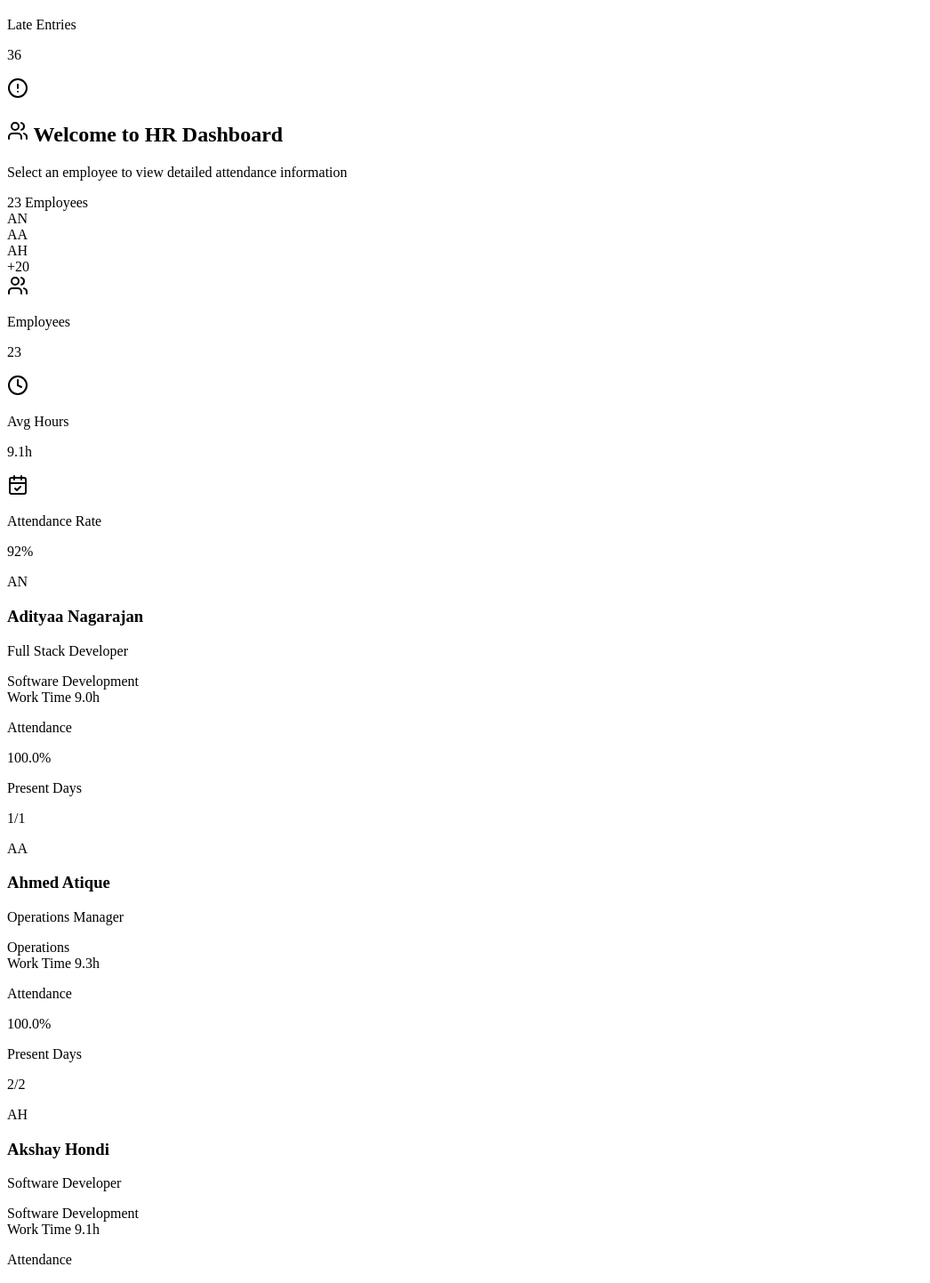
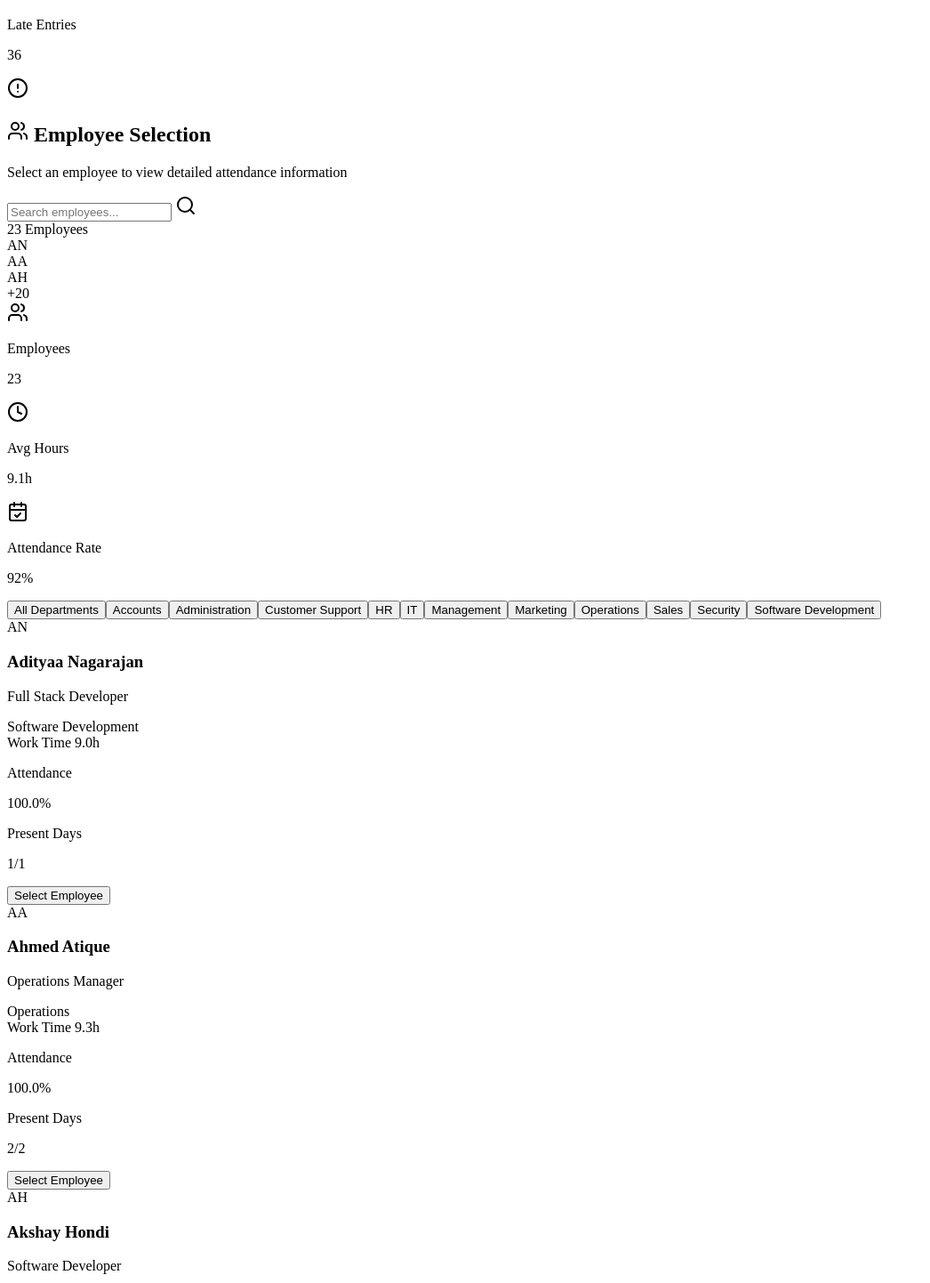
Before and after one commit to balatechn/zoho-people-dashboard, a SvelteKit app: page /attendance in a window 1280 px wide. Shown: the part 1363-2805 px from the top of the page at 89% size, without its empty margins (0-1046 px from the left). Built offline with nearby package versions, Linux system fonts and the light colour scheme.

Commit message:
Add employee selection feature to attendance page

```diff
--- a/src/routes/attendance/+page.svelte
+++ b/src/routes/attendance/+page.svelte
@@ -443,7 +443,13 @@
     };
   }
 
-  // Get unique employees list
+  // Employee search and filtering
+  let employeeSearchTerm = '';
+  let selectedDepartment = 'All Departments';
+  let currentPage = 1;
+  let employeesPerPage = 8;
+
+  // Get unique employees list with search and filtering
   $: uniqueEmployees = (() => {
     const employees = new Map();
     attendanceData.forEach(record => {
@@ -454,7 +460,46 @@
         });
       }
     });
-    return Array.from(employees.values()).sort((a, b) => a.employeeName.localeCompare(b.employeeName));
+
+    let filtered = Array.from(employees.values());
+
+    // Apply search term if present
+    if (employeeSearchTerm) {
+      filtered = filtered.filter(emp =>
+        emp.employeeName.toLowerCase().includes(employeeSearchTerm.toLowerCase()) ||
+        emp.employeeId.toLowerCase().includes(employeeSearchTerm.toLowerCase())
+      );
+    }
+
+    // Apply department filter if not "All Departments"
+    if (selectedDepartment !== 'All Departments') {
+      filtered = filtered.filter(emp => emp.department === selectedDepartment);
+    }
+
+    return filtered.sort((a, b) => a.employeeName.localeCompare(b.employeeName));
+  })();
+
+  // Pagination calculations
+  $: totalPages = Math.ceil(uniqueEmployees.length / employeesPerPage);
+  $: paginatedEmployees = uniqueEmployees.slice(
+    (currentPage - 1) * employeesPerPage,
+    currentPage * employeesPerPage
+  );
+
+  // Handle page navigation
+  function goToPage(page) {
+    if (page >= 1 && page <= totalPages) {
+      currentPage = page;
+    }
+  }
+
+  // Department list for filtering
+  $: uniqueDepartments = (() => {
+    const departments = new Set();
+    attendanceData.forEach(record => {
+      departments.add(record.department);
+    });
+    return ['All Departments', ...Array.from(departments).sort()];
   })();
 </script>
 
@@ -725,11 +770,20 @@
             <div>
               <h2 class="text-xl font-semibold text-zinc-900 flex items-center gap-2">
                 <Users class="h-5 w-5 text-gold-600" />
-                Welcome to HR Dashboard
+                Employee Selection
               </h2>
               <p class="text-sm text-zinc-600 mt-1">Select an employee to view detailed attendance information</p>
             </div>
             <div class="flex gap-2">
+              <div class="relative">
+                <input
+                  type="text"
+                  bind:value={employeeSearchTerm}
+                  placeholder="Search employees..."
+                  class="pl-10 pr-4 py-2 border border-gold-200 rounded-lg focus:ring-2 focus:ring-gold-500 focus:border-transparent"
+                />
+                <Search class="absolute left-3 top-1/2 transform -translate-y-1/2 text-gold-500 w-4 h-4" />
+              </div>
               <div class="flex items-center rounded-full bg-white px-3 py-1 border border-gray-200 shadow-sm">
                 <span class="text-xs font-medium text-zinc-800 mr-2">
                   <span class="text-gold-600">{uniqueEmployees.length}</span> Employees
@@ -787,9 +841,21 @@
             </div>
           </div>
 
+          <!-- Department Filter Bar -->
+          <div class="flex items-center space-x-2 mb-6 overflow-x-auto pb-2">
+            {#each uniqueDepartments as department}
+              <button
+                class="px-4 py-2 rounded-full text-sm font-medium transition-colors {selectedDepartment === department ? 'bg-gold-500 text-white' : 'bg-white border border-gold-200 text-gold-700 hover:bg-gold-50'}"
+                on:click={() => { selectedDepartment = department; currentPage = 1; }}
+              >
+                {department}
+              </button>
+            {/each}
+          </div>
+
           <!-- Employee Cards - Modern Crextio Style -->
           <div class="grid grid-cols-1 md:grid-cols-2 lg:grid-cols-3 xl:grid-cols-4 gap-5">
-            {#each uniqueEmployees as employee}
+            {#each paginatedEmployees as employee}
               <div
                 class="group relative bg-white rounded-xl p-5 shadow-sm hover:shadow-md hover:border-amber-300 transition-all duration-300 cursor-pointer border border-gray-100"
                 on:click={() => selectEmployee({...employee, stats: getEmployeeStats(employee.employeeId)})}
@@ -837,10 +903,67 @@
                   </div>
                 </div>
 
+                <!-- Select Button -->
+                <button
+                  class="w-full mt-4 px-4 py-2 bg-gold-50 hover:bg-gold-100 text-gold-700 rounded-lg text-sm font-medium border border-gold-200 transition-colors"
+                  on:click={() => selectEmployee({...employee, stats: getEmployeeStats(employee.employeeId)})}
+                >
+                  Select Employee
+                </button>
+
                 <!-- Hover Indicator -->
                 <div class="absolute -right-1 top-1/2 -translate-y-1/2 bg-gold-500 w-1 h-0 group-hover:h-12 transition-all rounded-l-full"></div>
               </div>
             {/each}
+
+            {#if paginatedEmployees.length === 0}
+              <div class="col-span-full p-8 text-center">
+                <Users class="h-12 w-12 text-gold-300 mx-auto mb-3" />
+                <p class="text-lg text-zinc-600">No employees found</p>
+                <p class="text-sm text-zinc-500 mt-1">Try adjusting your search or filters</p>
+              </div>
+            {/if}
+          </div>
+
+          <!-- Pagination -->
+          {#if totalPages > 1}
+            <div class="flex justify-center mt-6">
+              <div class="inline-flex items-center rounded-md shadow-sm">
+                <button
+                  on:click={() => goToPage(currentPage - 1)}
+                  disabled={currentPage === 1}
+                  class="px-3 py-1 rounded-l-md border border-gold-200 text-gold-600 bg-white hover:bg-gold-50 disabled:opacity-50 disabled:cursor-not-allowed"
+                >
+                  Previous
+                </button>
+
+                {#each Array(totalPages).fill().map((_, i) => i + 1) as page}
+                  {#if page === 1 || page === totalPages || (page >= currentPage - 1 && page <= currentPage + 1)}
+                    <button
+                      on:click={() => goToPage(page)}
+                      class="px-3 py-1 border-t border-b border-gold-200 {currentPage === page ? 'text-white bg-gold-500' : 'text-gold-600 bg-white hover:bg-gold-50'}"
+                    >
+                      {page}
+                    </button>
+                  {:else if page === currentPage - 2 || page === currentPage + 2}
+                    <span class="px-2 py-1 border-t border-b border-gold-200 bg-white text-gold-600">...</span>
+                  {/if}
+                {/each}
+
+                <button
+                  on:click={() => goToPage(currentPage + 1)}
+                  disabled={currentPage === totalPages}
+                  class="px-3 py-1 rounded-r-md border border-gold-200 text-gold-600 bg-white hover:bg-gold-50 disabled:opacity-50 disabled:cursor-not-allowed"
+                >
+                  Next
+                </button>
+              </div>
+            </div>
+          {/if}
+
+          <!-- Results Summary -->
+          <div class="mt-4 text-center text-sm text-zinc-500">
+            Showing {paginatedEmployees.length} of {uniqueEmployees.length} employees
           </div>
         </div>
       </div>
```
